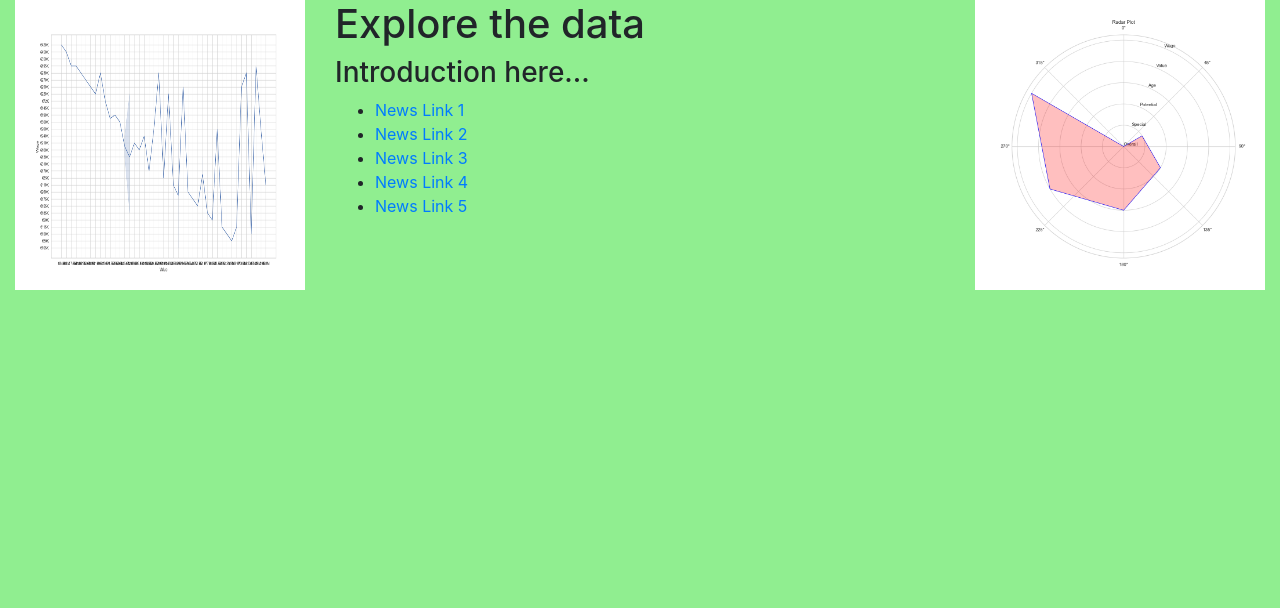
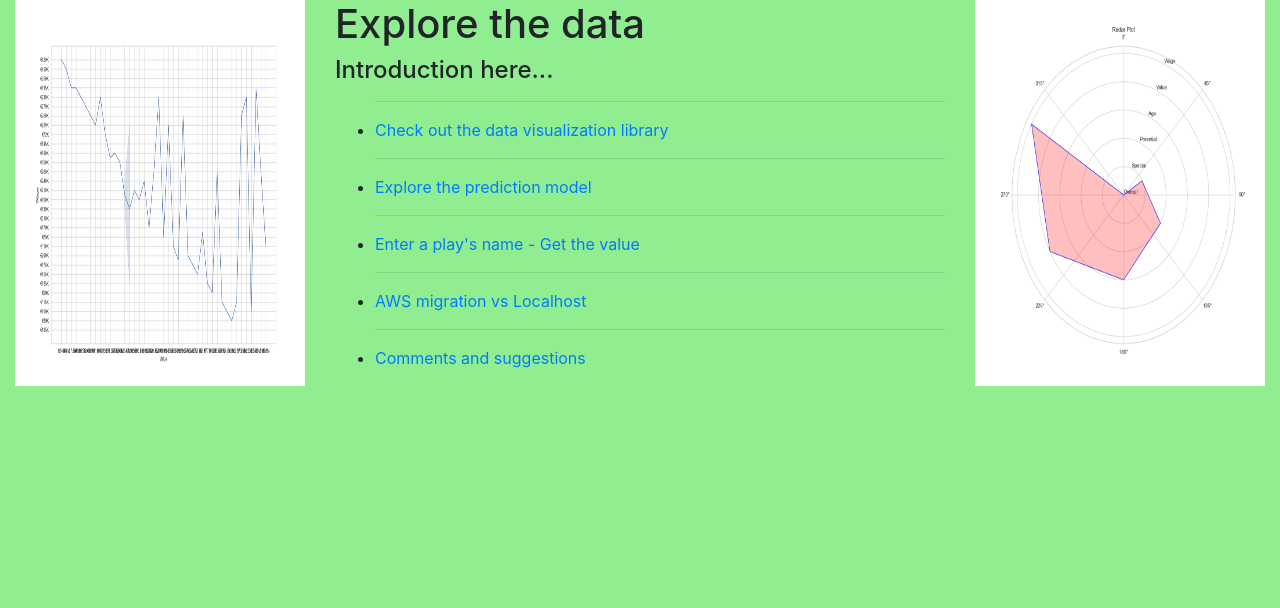
Before and after one commit to joe-trung/SOCCER-PERSONAL-PROJECT, a Python web app: template templates/index.html in a window 1280 px wide. Shown: the part 56-664 px from the top of the page. Run offline with Jinja, Linux system fonts and the light colour scheme; the template is opened without the code that fills it, so the values that code supplies are empty; some libraries are stand-ins or nearby versions.

Commit message:
add documentation, indexer and scale

```diff
--- a/predict.py
+++ b/predict.py
@@ -1,5 +1,6 @@
 from pyspark.sql import SparkSession
 from pyspark.ml.regression import LinearRegression
+import pyspark.sql.functions as f
 
 spark = SparkSession.builder.appName('PassionProject').getOrCreate()
 df = spark.read.csv('processed_data/fifa_data.csv', header = True, inferSchema=True)
@@ -19,6 +20,9 @@ def find_missing_values_columns(df):
                  "----------------------------")
 
 
+df1 = df.withColumn('Value in Mil', f.regexp_replace('Value', '[€,M]', '').cast('double'))
+df2 = df.withColumn('Wage in K', f.regexp_replace('Wage', '[€,K]', '').cast('double'))
+df3 = df.withColumn('Release Clause in Mil', f.regexp_replace('Release Clause', '[€,M]', '').cast('double'))
 
 if __name__ == '__main__':
     find_missing_values_columns(df)
--- a/templates/index.html
+++ b/templates/index.html
@@ -55,13 +55,18 @@
 			</div>
 			<div class="col-sm-6">
 				<h1>Explore the data</h1>
-                <h3>Introduction here...</h3>
+                <h4>Introduction here...</h4>
 				<ul>
-					<li><a href="#">News Link 1</a></li>
-					<li><a href="#">News Link 2</a></li>
-					<li><a href="#">News Link 3</a></li>
-					<li><a href="#">News Link 4</a></li>
-					<li><a href="#">News Link 5</a></li>
+					<hr>
+					<li><a href="#">Check out the data visualization library</a></li>
+					<hr>
+					<li><a href="#">Explore the prediction model</a></li>
+					<hr>
+					<li><a href="#">Enter a play's name - Get the value</a></li>
+					<hr>
+					<li><a href="#">AWS migration vs Localhost</a></li>
+					<hr>
+					<li><a href="#">Comments and suggestions</a></li>
 				</ul>
 			</div>
 			<div class="col-sm-3">
```
Also changed, not shown: data_transform.py (+14 -7 lines), documentation/personal_project_UI.png (added), documentation/personal_project_uml.png (added), 2 other files.
